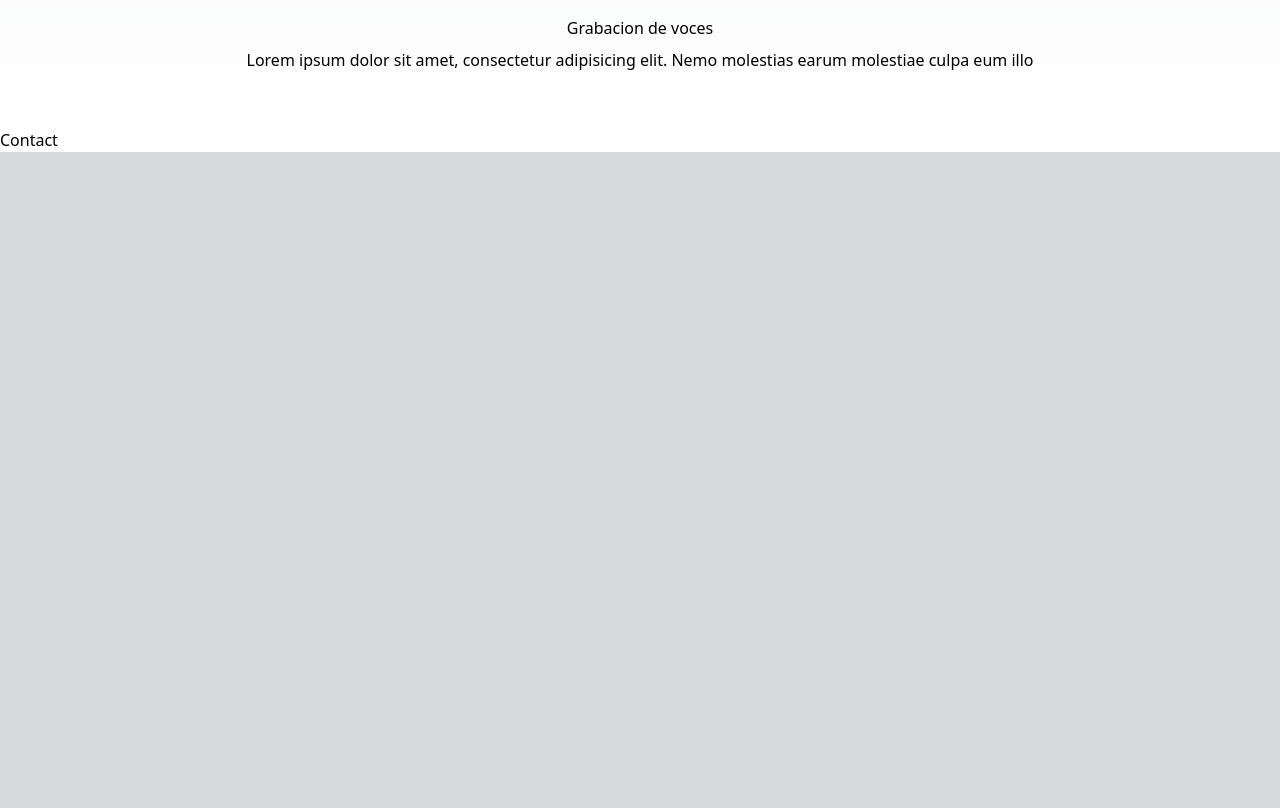
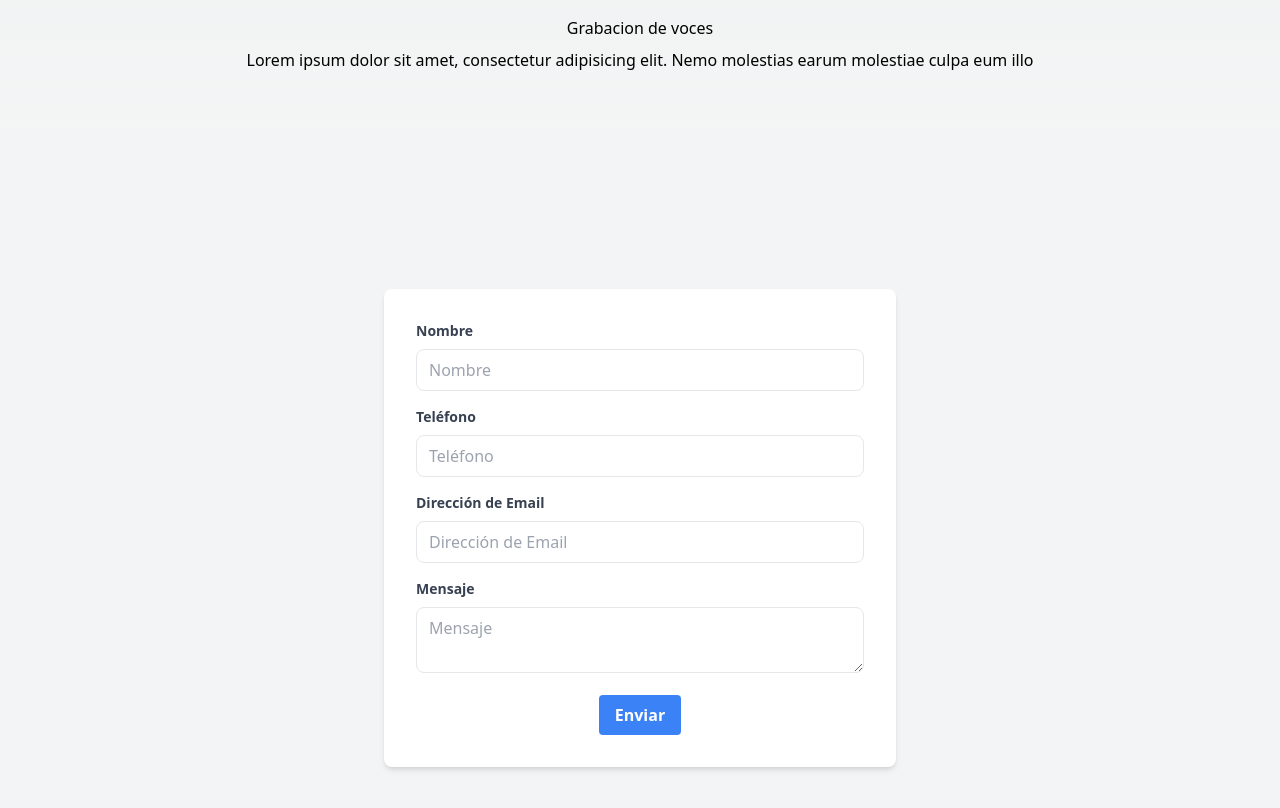
Before and after one commit to Nextsoun/Next-Sounds, a Next.js app: page / in a window 1280 px wide. Shown: the part 1980-2788 px from the top of the page. Before the commit the page ends 2132 px from the top, so only its background shows below. Built offline with nearby package versions, Linux system fonts and the light colour scheme.

Commit message:
boceto de form para contact

```diff
--- a/app/page.tsx
+++ b/app/page.tsx
@@ -62,8 +62,64 @@ export default function Home() {
       <section>
         <Servicios />
       </section>
-      <section>
-        <Contact />
+      <section className="flex justify-center items-center min-h-screen bg-gray-100 text-black">
+        <form className="w-full max-w-lg bg-white p-8 rounded-lg shadow-md">
+          <div className="mb-4">
+            <label htmlFor="name" className="block text-gray-700 text-sm font-bold mb-2">
+              Nombre
+            </label>
+            <input
+              type="text"
+              name="name"
+              id="name"
+              placeholder="Nombre"
+              className="w-full px-3 py-2 border rounded-lg focus:outline-none focus:ring-2 focus:ring-blue-500"
+            />
+          </div>
+          <div className="mb-4">
+            <label htmlFor="phone" className="block text-gray-700 text-sm font-bold mb-2">
+              Teléfono
+            </label>
+            <input
+              type="tel"
+              name="phone"
+              id="phone"
+              placeholder="Teléfono"
+              className="w-full px-3 py-2 border rounded-lg focus:outline-none focus:ring-2 focus:ring-blue-500"
+            />
+          </div>
+          <div className="mb-4">
+            <label htmlFor="email" className="block text-gray-700 text-sm font-bold mb-2">
+              Dirección de Email
+            </label>
+            <input
+              type="email"
+              name="email"
+              id="email"
+              placeholder="Dirección de Email"
+              className="w-full px-3 py-2 border rounded-lg focus:outline-none focus:ring-2 focus:ring-blue-500"
+            />
+          </div>
+          <div className="mb-4">
+            <label htmlFor="message" className="block text-gray-700 text-sm font-bold mb-2">
+              Mensaje
+            </label>
+            <textarea
+              name="message"
+              id="message"
+              placeholder="Mensaje"
+              className="w-full px-3 py-2 border rounded-lg focus:outline-none focus:ring-2 focus:ring-blue-500"
+            ></textarea>
+          </div>
+          <div className="flex justify-center">
+            <button
+              type="submit"
+              className="bg-blue-500 hover:bg-blue-700 text-white font-bold py-2 px-4 rounded focus:outline-none focus:shadow-outline"
+            >
+              Enviar
+            </button>
+          </div>
+        </form>
       </section>
     </main>
   );
```
